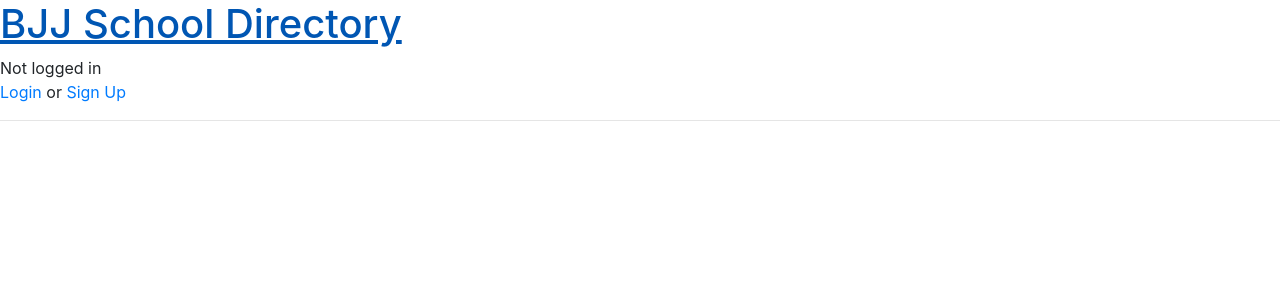
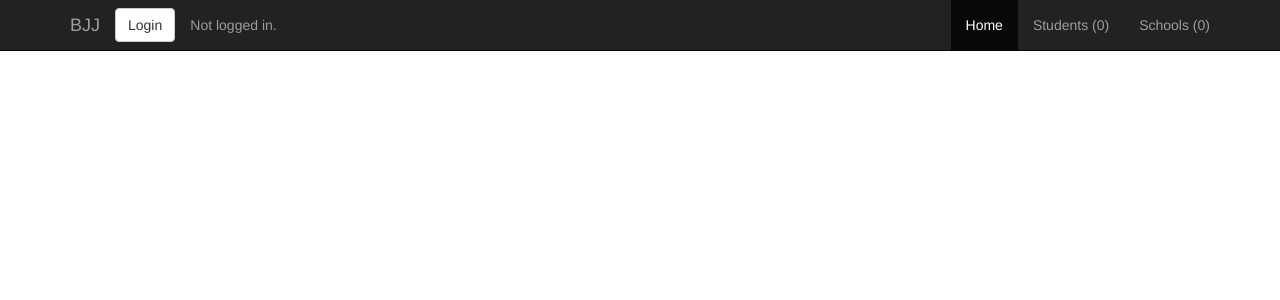
Before and after one commit to hihiandrew/bjj-school-directory, a React app: page / in a window 1280 px wide. Shown: the top 300 px of the page. Built offline with nearby package versions, Linux system fonts and the light colour scheme; no server answers.

Commit message:
bootstrap navbar implemented

```diff
--- a/public/index.html
+++ b/public/index.html
@@ -3,12 +3,13 @@
 <head>
   <title>BJJ Directory</title>
   <script src='/dist/main.js' defer></script>
-  <link href="https://stackpath.bootstrapcdn.com/bootstrap/4.1.3/css/bootstrap.min.css" rel="stylesheet" integrity="sha384-MCw98/SFnGE8fJT3GXwEOngsV7Zt27NXFoaoApmYm81iuXoPkFOJwJ8ERdknLPMO"
-    crossorigin="anonymous">
+  <!-- Bootstrap CSS CDN -->
+  <link rel="stylesheet" href="https://maxcdn.bootstrapcdn.com/bootstrap/3.3.7/css/bootstrap.min.css" />
+  <script src="https://maxcdn.bootstrapcdn.com/bootstrap/3.3.7/js/bootstrap.min.js" defer></script>
 </head>
 
 <body>
-  <h1><a href="/">BJJ School Directory</a></h1>
+  <!-- <h1><a href="/">BJJ School Directory</a></h1> -->
   <div id='root'></div>
 </body>
 
--- a/src/App.js
+++ b/src/App.js
@@ -36,7 +36,7 @@ class App extends Component {
       <HashRouter>
         <div>
           <Route path="/" render={renderNavbar} />
-          <hr />
+
           <Route exact path="/auth/:action" render={renderAuth} />
           <Route exact path="/schools" component={Schools} />
           <Route exact path="/students" component={Students} />
--- a/src/Navbar.js
+++ b/src/Navbar.js
@@ -15,10 +15,70 @@ class Navbar extends Component {
   }
 
   render() {
-    const { schools, students, user } = this.props;
+    const { schools, students, user, history } = this.props;
     return (
       <div>
-        {!user.username ? (
+        <nav class="navbar navbar-inverse navbar-static-top">
+          <div class="container">
+            {/* <!-- Navbar Header [contains both toggle button and navbar brand] --> */}
+            <div class="navbar-header">
+              {/* <!-- Toggle Button [handles opening navbar components on mobile screens]--> */}
+              <button
+                type="button"
+                class="navbar-toggle collapsed"
+                data-toggle="collapse"
+                data-target="#exampleNavComponents"
+                aria-expanded="false"
+              >
+                <i class="glyphicon glyphicon-align-center" />
+              </button>
+
+              {/* <!-- Navbar Brand --> */}
+              <a href="/" class="navbar-brand">
+                BJJ
+              </a>
+            </div>
+
+            <div class="collapse navbar-collapse" id="exampleNavComponents">
+              {/* <!-- Navbar Menu --> */}
+              <ul class="nav navbar-nav navbar-right">
+                <li class="active">
+                  <a href="/">Home</a>
+                </li>
+                <li>
+                  <Link to="/students">Students ({students.length})</Link>
+                </li>
+                <li>
+                  <Link to="/schools">Schools ({schools.length})</Link>
+                </li>
+              </ul>
+
+              {/* <!-- Navbar Button --> */}
+              <button
+                type="button"
+                class="btn btn-default navbar-btn navbar-left"
+                onClick={
+                  user.username
+                    ? this.handleLogout
+                    : () => {
+                        history.push('/auth/login');
+                      }
+                }
+              >
+                {user.username ? 'Logout' : 'Login'}
+              </button>
+
+              {/* <!-- Navbar Text --> */}
+              <p class="navbar-text">
+                {user.username
+                  ? `Logged in as ${user.username}`
+                  : `Not logged in.`}
+              </p>
+            </div>
+          </div>
+        </nav>
+
+        {/* {!user.username ? (
           <div>
             <p>
               Not logged in <br />
@@ -28,24 +88,25 @@ class Navbar extends Component {
             </p>
           </div>
         ) : (
-          <div>
+          <div class="navbar navbar-default">
+            <div>
+              <ul>
+                <li>
+                  <Link to="/schools">Schools ({schools.length})</Link>
+                </li>
+                <li>
+                  <Link to="/students">Students ({students.length})</Link>
+                </li>
+              </ul>
+            </div>
             <div>
               <p>
                 Logged in as {user.username} <br />
               </p>
               <p onClick={this.handleLogout}>Logout</p>
             </div>
-
-            <ul>
-              <li>
-                <Link to="/schools">Schools ({schools.length})</Link>
-              </li>
-              <li>
-                <Link to="/students">Students ({students.length})</Link>
-              </li>
-            </ul>
           </div>
-        )}
+        )} */}
       </div>
     );
   }
```
Also changed, not shown: 1 other file (tests, documents, lock files or other folders).
